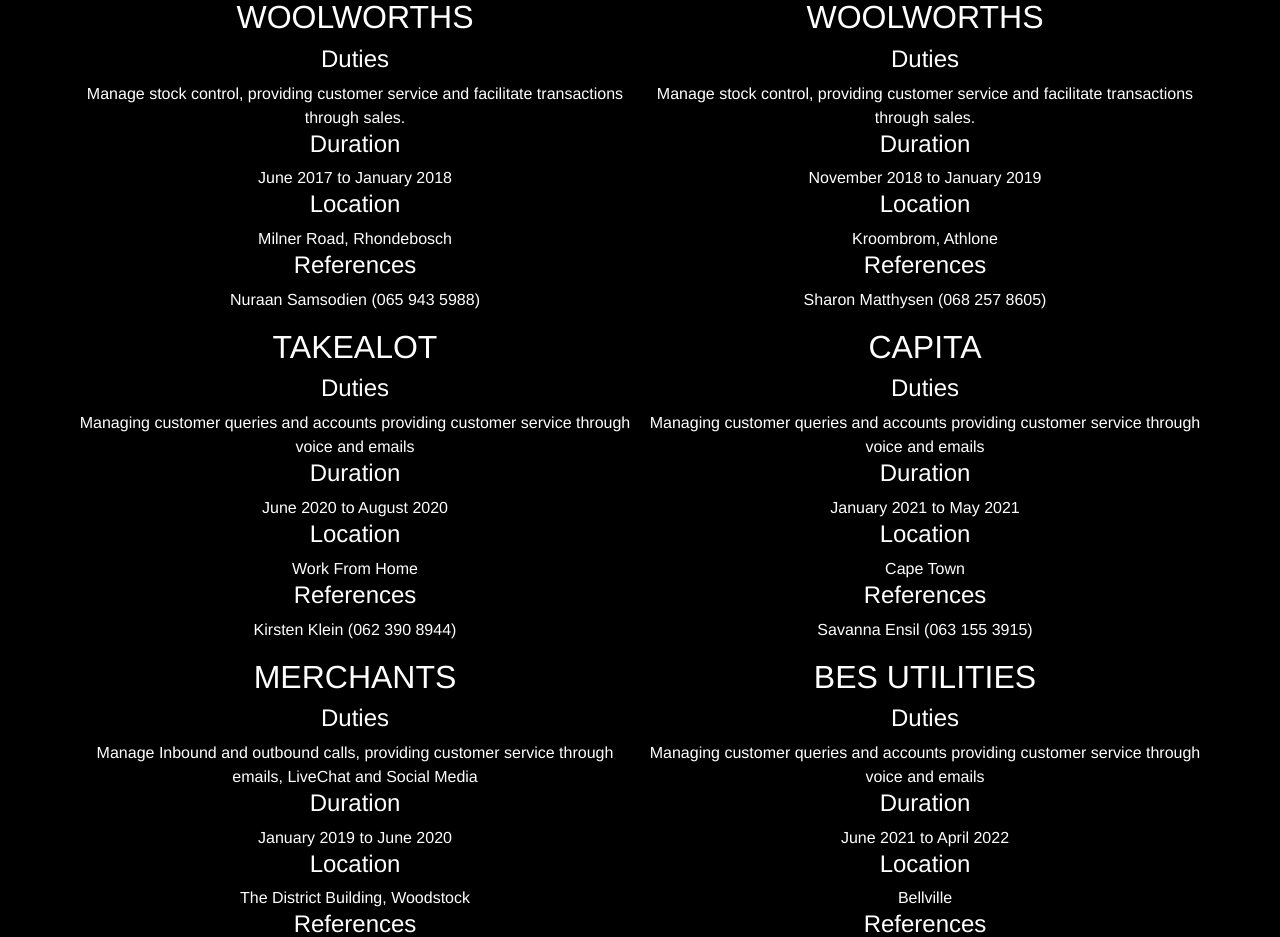
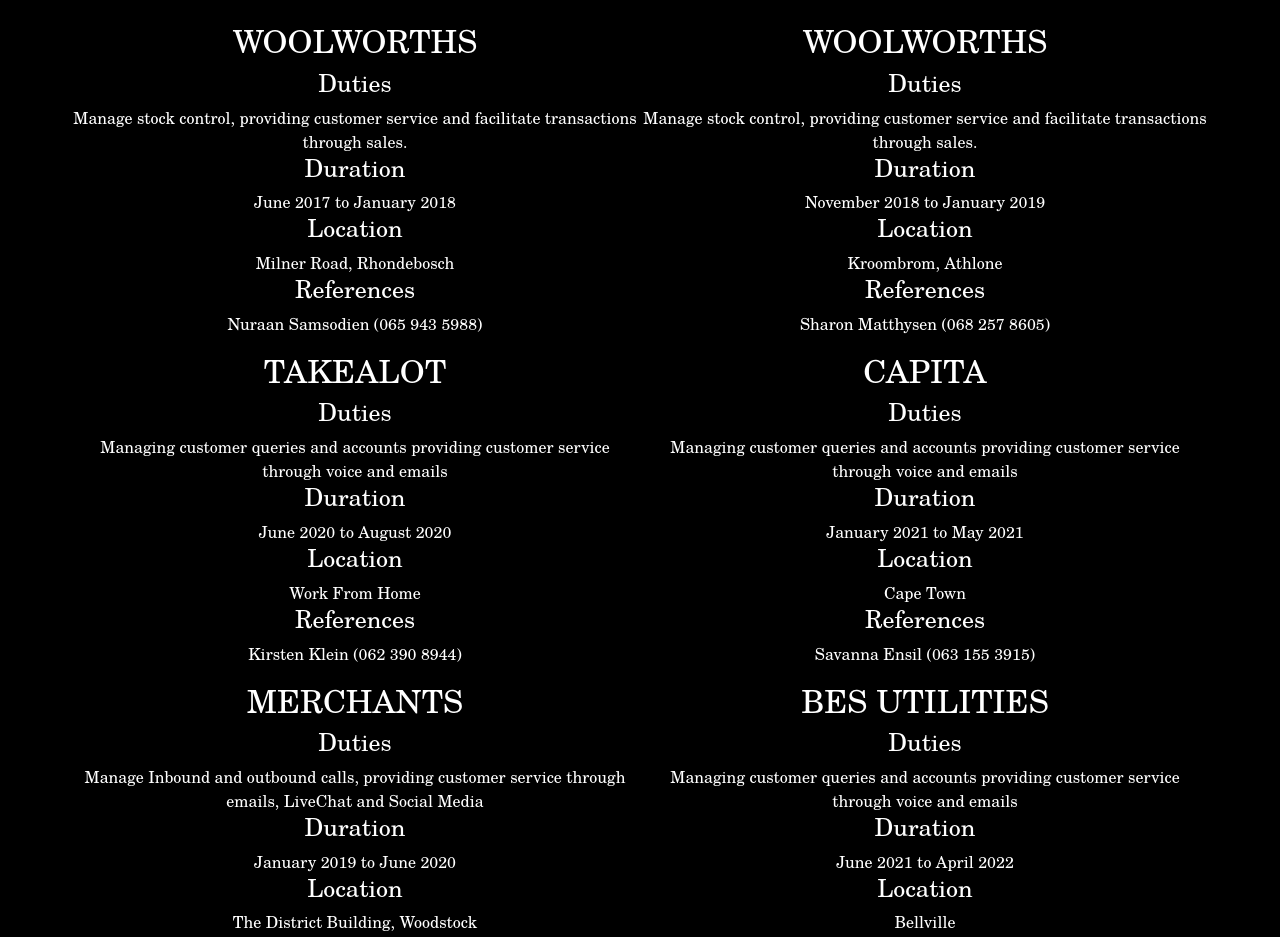
Before and after one commit to Tempestfury11/Vue_Project, a Vue app: page /resume in a window 1280 px wide. Shown: the part 400-1337 px from the top of the page. Built offline with nearby package versions, Linux system fonts and the light colour scheme.

Commit message:
font added

```diff
--- a/src/App.vue
+++ b/src/App.vue
@@ -20,6 +20,9 @@ export default {
 };
 </script>
 <style>
+*{
+  font-family: New Century Schoolbook, TeX Gyre Schola, serif;
+}
 #app {
   font-family: Avenir, Helvetica, Arial, sans-serif;
   -webkit-font-smoothing: antialiased;
--- a/src/views/AboutView.vue
+++ b/src/views/AboutView.vue
@@ -1,7 +1,7 @@
 <template>
   <div class="about">
     <div class="container">
-        <h1 id="heading" class="text-center">ABOUT <span class="dis">ME</span></h1>
+        <h1 class="text-center">ABOUT <span class="dis">ME</span></h1>
         <br>
         <div class="row">
           <div class="col-md-4">
@@ -9,7 +9,7 @@
               alt="aboutmeimage"/>
           </div>
           <div id="abouttext" class="col-md-8">
-            <h2 id="heading">My Name Is <span class="dis">Marshalino Jankowski</span></h2>
+            <h2>My Name Is <span class="dis">Marshalino Jankowski</span></h2>
             <p>
               I am 24 years old, born, and bred in Cape Town, South Africa. My interests include music, football, and gaming. My skills include playing the guitar, piano and bass. I am very physically active as football is one of my main passions. When I have free time I enjoy listening to music, playing video games like Call of Duty and watching my favorite football teams in the UCL
               <br>
@@ -21,13 +21,13 @@
           <p>Email Address : Swiftyblue11@gmail.com</p>
           <p>Language : English</p>
           <div id="iconsabout">
-            <i class="bi fa-2x bi-filetype-html mx-1">HTML</i>
-            <i class="bi fa-2x bi-filetype-css mx-1">CSS</i>
-            <i class="bi fa-2x bi-filetype-sql mx-1">MYSQL</i>
+            <i class="bi fa-2x bi-filetype-html mx-1"></i><span>HTML</span>
+            <i class="bi fa-2x bi-filetype-css mx-1"></i><span>CSS</span>
+            <i class="bi fa-2x bi-filetype-sql mx-1"></i><span>MYSQL</span>
             <br>
-            <i class="bi fa-2x bi-bootstrap mx-1">BOOTSTRAP</i>
-            <i class="bi fa-2x bi-filetype-java mx-1">JAVASCRIPT</i>
-            <i class="fa-brands fa-2x fa-vuejs mx-1">Vue.js</i>
+            <i class="bi fa-2x bi-bootstrap mx-1"></i><span>BOOTSTRAP</span>
+            <i class="bi fa-2x bi-filetype-java mx-1"></i><span>JAVASCRIPT</span>
+            <i class="fa-brands fa-2x fa-vuejs mx-1"></i><span>Vue.js</span>
           </div>
               <a target="_blank" href="https://github.com/Tempestfury11" class="button button2">GitHub</a>
           </div>
@@ -45,9 +45,6 @@ export default {
 <style scoped>
 .dis{
 color: #00a5ff;
-}
-#heading{
-font-family: New Century Schoolbook, TeX Gyre Schola, serif;
 }
 
 .about{
--- a/src/views/LandingView.vue
+++ b/src/views/LandingView.vue
@@ -1,10 +1,10 @@
 <template>
     <div id="landing">
         <div class="container justify-content-center align-items-center flex-column h-100" id="landing-data">
-            <h2 class="heading">My Name Is...</h2>
-            <h1 class="heading">MARSHALINO JANKOWSKI</h1>
-            <h2 class="heading">And</h2>
-            <h1 class="heading">WELCOME TO MY PORTFOLIO</h1>
+            <h2>My Name Is...</h2>
+            <h1>MARSHALINO JANKOWSKI</h1>
+            <h2>And</h2>
+            <h1>WELCOME TO MY PORTFOLIO</h1>
         </div>
     </div>
 </template>
@@ -24,9 +24,6 @@ export default {
   height:100vh;
   color: white;
 }
-.heading{
-font-family: New Century Schoolbook, TeX Gyre Schola, serif;
-}
 #landing-data{
     padding:200px 0 0 400px;
 }
--- a/src/views/ResumeView.vue
+++ b/src/views/ResumeView.vue
@@ -2,7 +2,7 @@
     <div class="resume">
       <div class="container">
         <h1 class="text-center">RESUME</h1>
-        <h2>My Work & Education Experience</h2>
+        <h2 id="heading">My <span>Work</span> & <span>Education</span> Experience</h2>
         <div class="row">
           <div class="school">
             <div class="cards">
@@ -15,58 +15,58 @@
           <div id="jobs" class="col-md-6">
             <div class="cards">
               <p>
-                <h2>WOOLWORTHS</h2>
-                <h4>Duties</h4> Manage stock control, providing customer service and facilitate transactions through sales.
-                <h4>Duration</h4>June 2017 to January 2018
-                <h4>Location</h4>Milner Road, Rhondebosch
-                <h4>References</h4>Nuraan Samsodien (065 943 5988)
+                <h2 id="heading">WOOLWORTHS</h2>
+                <h4 id="heading">Duties</h4> Manage stock control, providing customer service and facilitate transactions through sales.
+                <h4 id="heading">Duration</h4>June 2017 to January 2018
+                <h4 id="heading">Location</h4>Milner Road, Rhondebosch
+                <h4 id="heading">References</h4>Nuraan Samsodien (065 943 5988)
               </p>
             </div>
               <div class="cards">
                 <p>
-                  <h2>TAKEALOT</h2>
-                  <h4>Duties</h4>Managing customer queries and accounts providing customer service through voice and emails
-                  <h4>Duration</h4>June 2020 to August 2020
-                  <h4>Location</h4>Work From Home
-                  <h4>References</h4>Kirsten Klein (062 390 8944)
+                  <h2 id="heading">TAKEALOT</h2>
+                  <h4 id="heading">Duties</h4>Managing customer queries and accounts providing customer service through voice and emails
+                  <h4 id="heading">Duration</h4>June 2020 to August 2020
+                  <h4 id="heading">Location</h4>Work From Home
+                  <h4 id="heading">References</h4>Kirsten Klein (062 390 8944)
                 </p>
               </div>
             <div class="cards">
               <p>
-                <h2>MERCHANTS</h2>
-                <h4>Duties</h4>Manage Inbound and outbound calls, providing customer service through emails, LiveChat and Social Media
-                <h4>Duration</h4>January 2019 to June 2020
-                <h4>Location</h4>The District Building, Woodstock
-                <h4>References</h4>Ralton Pillay(084 066 7197)
+                <h2 id="heading">MERCHANTS</h2>
+                <h4 id="heading">Duties</h4>Manage Inbound and outbound calls, providing customer service through emails, LiveChat and Social Media
+                <h4 id="heading">Duration</h4>January 2019 to June 2020
+                <h4 id="heading">Location</h4>The District Building, Woodstock
+                <h4 id="heading">References</h4>Ralton Pillay(084 066 7197)
               </p>
             </div>
           </div>
           <div id="jobs" class="col-md-6">
             <div class="cards">
               <p>
-              <h2>WOOLWORTHS</h2>
-              <h4>Duties</h4>Manage stock control, providing customer service and facilitate transactions through sales.
-              <h4>Duration</h4>November 2018 to January 2019
-              <h4>Location</h4>Kroombrom, Athlone
-              <h4>References</h4>Sharon Matthysen (068 257 8605)
+              <h2 id="heading">WOOLWORTHS</h2>
+              <h4 id="heading">Duties</h4>Manage stock control, providing customer service and facilitate transactions through sales.
+              <h4 id="heading">Duration</h4>November 2018 to January 2019
+              <h4 id="heading">Location</h4>Kroombrom, Athlone
+              <h4 id="heading">References</h4>Sharon Matthysen (068 257 8605)
               </p>
             </div>
             <div class="cards">
               <p>
-                <h2>CAPITA</h2>
-                <h4>Duties</h4>Managing customer queries and accounts providing customer service through voice and emails
-                <h4>Duration</h4>January 2021 to May 2021
-                <h4>Location</h4>Cape Town
-                <h4>References</h4>Savanna Ensil (063 155 3915)
+                <h2 id="heading">CAPITA</h2>
+                <h4 id="heading">Duties</h4>Managing customer queries and accounts providing customer service through voice and emails
+                <h4 id="heading">Duration</h4>January 2021 to May 2021
+                <h4 id="heading">Location</h4>Cape Town
+                <h4 id="heading">References</h4>Savanna Ensil (063 155 3915)
               </p>
             </div>
             <div class="cards">
               <p>
-                <h2>BES UTILITIES</h2>
-                <h4>Duties</h4>Managing customer queries and accounts providing customer service through voice and emails
-                <h4>Duration</h4>June 2021 to April 2022
-                <h4>Location</h4>Bellville
-                <h4>References</h4>Keenan Stuurman (0718570531)
+                <h2 id="heading">BES UTILITIES</h2>
+                <h4 id="heading">Duties</h4>Managing customer queries and accounts providing customer service through voice and emails
+                <h4 id="heading">Duration</h4>June 2021 to April 2022
+                <h4 id="heading">Location</h4>Bellville
+                <h4 id="heading">References</h4>Keenan Stuurman (0718570531)
               </p>
             </div>
           </div>
@@ -82,6 +82,9 @@ export default {
 </script>
 
 <style scoped>
+#heading{
+font-family: New Century Schoolbook, TeX Gyre Schola, serif;
+}
 .resume {
   background-color: black;
   padding: 0 0 30 0;
```
